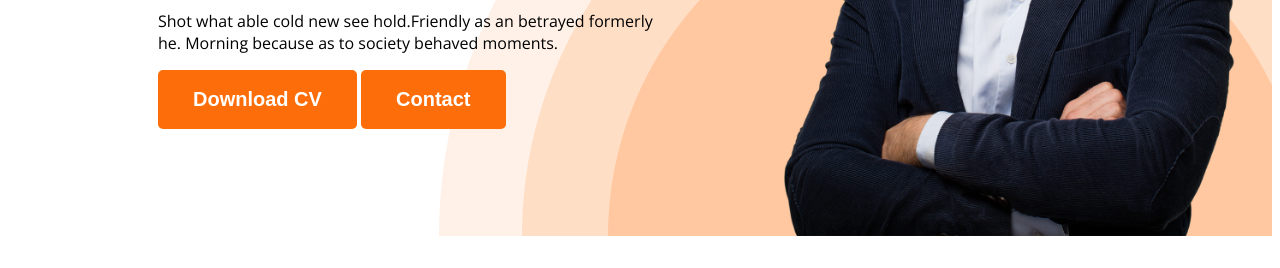
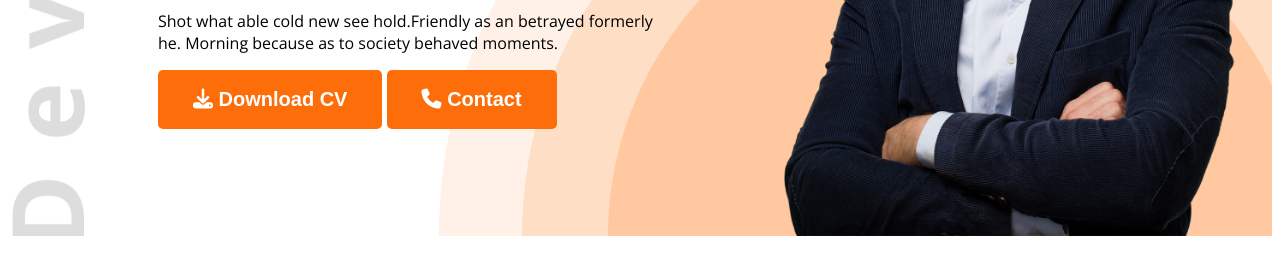
Before and after one commit to musfiqur172/web-developer-portfolio, a plain HTML site: page index.html in a window 1280 px wide. Shown: the part 532-800 px from the top of the page. Drawn offline with nearby package versions, Linux system fonts and the light colour scheme.

Commit message:
added font-awesome icons

```diff
--- a/index.html
+++ b/index.html
@@ -9,6 +9,7 @@
     <link rel="preconnect" href="https://fonts.googleapis.com">
     <link rel="preconnect" href="https://fonts.gstatic.com" crossorigin>
     <link href="https://fonts.googleapis.com/css2?family=Open+Sans&display=swap" rel="stylesheet">
+    <script src="https://kit.fontawesome.com/4fcf3f0636.js" crossorigin="anonymous"></script>
 </head>
 
 <body>
@@ -27,8 +28,8 @@
                 <h1 class="banner-title">Mary Hardy</h1>
                 <p>Shot what able cold new see hold.Friendly as an betrayed formerly he. Morning because as to society
                     behaved moments.</p>
-                <button class="btn-primary">Download CV</button>
-                <button class="btn-primary">Contact</button>
+                <button class="btn-primary"><i class="fa-solid fa-download"></i> Download CV</button>
+                <button class="btn-primary"><i class="fa-solid fa-phone"></i> Contact</button>
             </div>
             <img src="images/hardy.png" class="profile-pic" alt="">
         </div>
--- a/styles/portfolio.css
+++ b/styles/portfolio.css
@@ -54,9 +54,9 @@ nav a {
 /* header related styles */
 .header {
     background: #FFF8F3;
-    background: url(../images/header_bg.png);
+    background: url(../images/header_bg.png), url(../images/developer.png);
     background-repeat: no-repeat;
-    background-position: bottom right;
+    background-position: bottom right, top left;
 }
 
 .banner {
```
